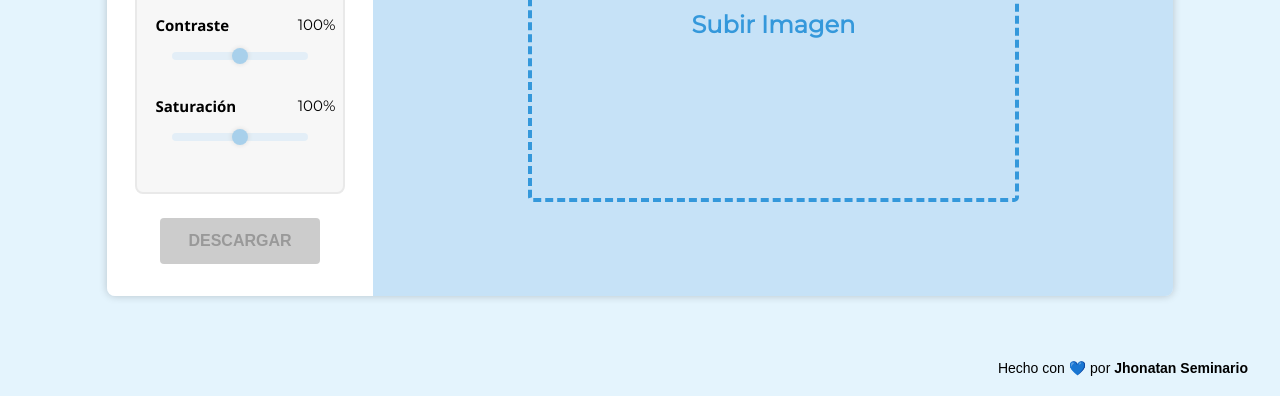
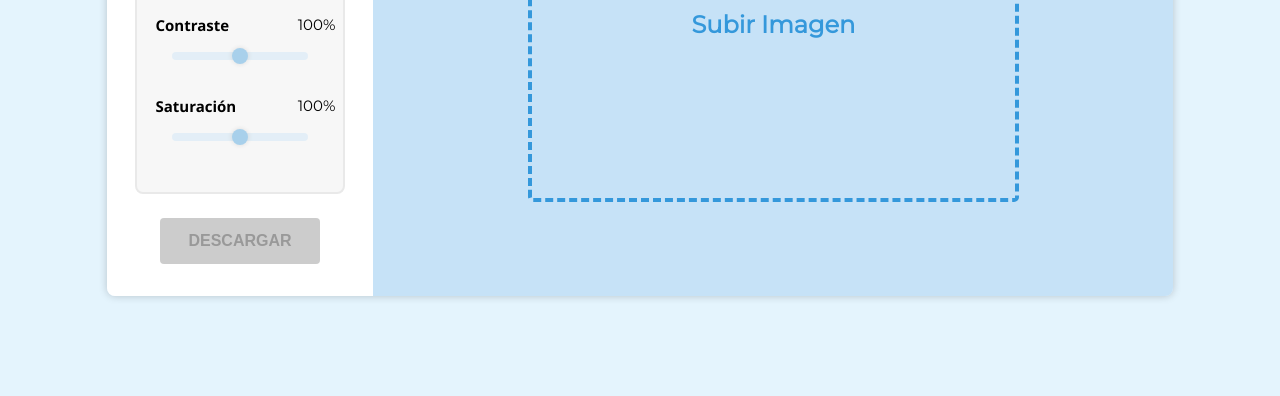
Before and after one commit to jhonatanseminario/photo-editor, a plain HTML site: page index.html in a window 1280 px wide. Shown: the part 404-800 px from the top of the page. Drawn offline with nearby package versions, Linux system fonts and the light colour scheme.

Commit message:
eliminar footer con nombre del autor

```diff
--- a/index.html
+++ b/index.html
@@ -57,7 +57,7 @@
       <button id="downloadButton" class="custom-download-btn">
         DESCARGAR
       </button>
-      <div class="footer-mobile">Hecho con 💙 por<b>ㅤJhonatan Seminario</b></div>
+      <div class="footer-mobile"></div>
     </div>
   </main>
   <div class="dark-background" id="darkBackground"></div>
@@ -71,9 +71,5 @@
     <button class="modal-button" id="acceptButton">Aceptar</button>
   </div>
   <input type="file" id="fileInput" accept="image/*" style="display: none;" />
-  <footer>
-    Hecho con 💙 por <b>Jhonatan Seminario</b>
-    <br>ㅤ<br>
-  </footer>
 </body>
 </html>
```
